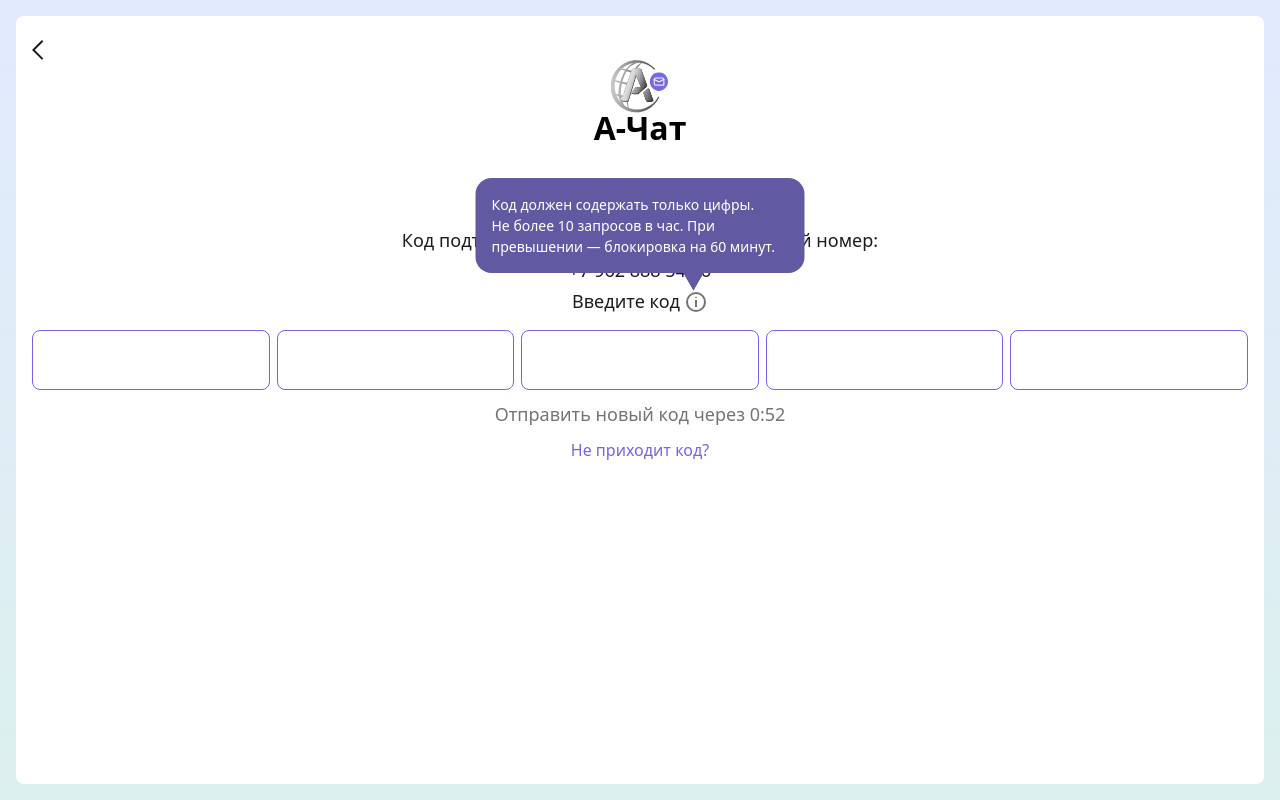
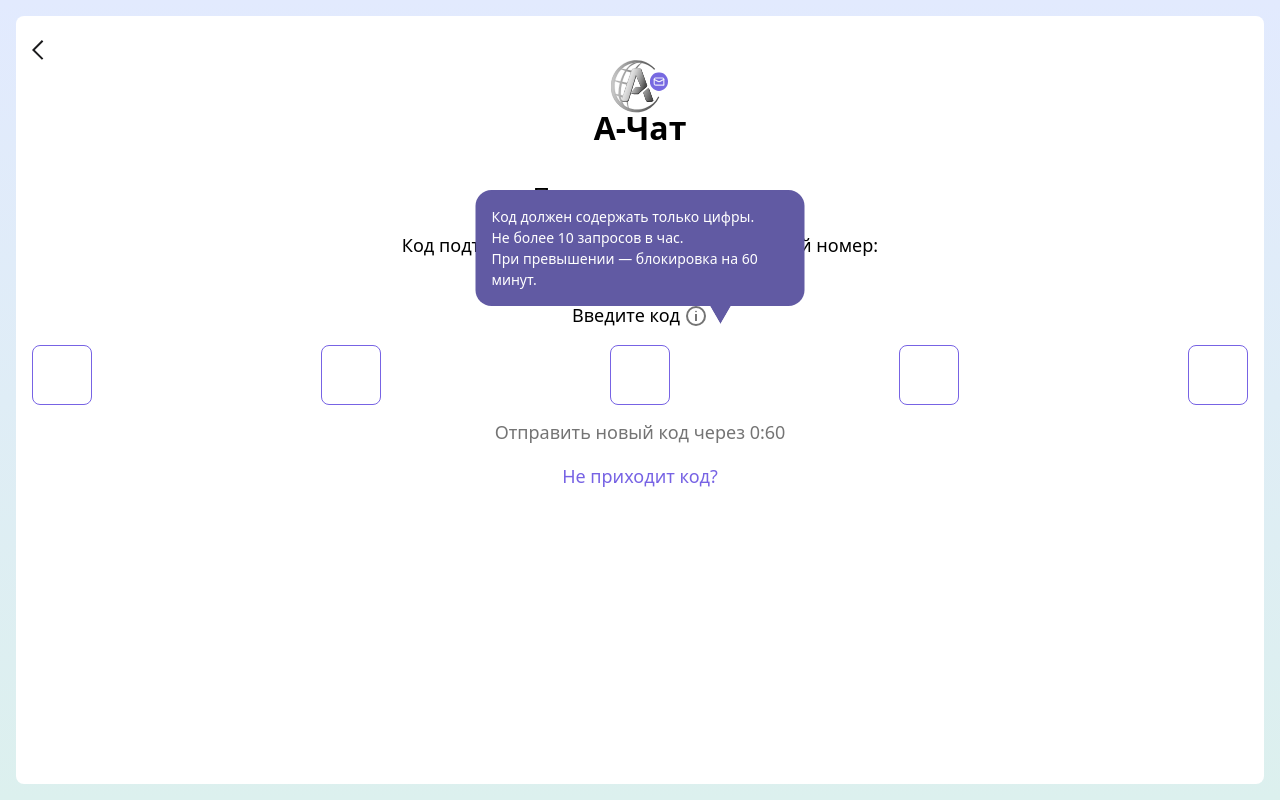
Before and after one commit to Dias-06/chat-frontend-fork, a Next.js app: page /signup/confirmation in a window 1280 px wide. Both pictures are taken after a click on the element 695 px from the left and 301 px from the top of the page. Built offline with nearby package versions, Linux system fonts and the light colour scheme.

Commit message:
feat: добавить компонент ConfirmModal

```diff
--- a/app/globals.css
+++ b/app/globals.css
@@ -47,7 +47,7 @@
    --background-image-gradient-text: linear-gradient(
         to bottom,
         #D7D7D7 0%,
-        #FFF9F9 10%,
+        #FFF9F9 0%,
         #4F4C4C 100%
   );
 }
--- a/app/signup/confirmation/page.tsx
+++ b/app/signup/confirmation/page.tsx
@@ -10,17 +10,25 @@ import InformationIcon from "./ui/icons/InformationIcon";
 import CorrectIcon from "./ui/icons/CorrectIcon";
 import Triangle from "./ui/icons/Triangle";
 import OtpInput from "@/shared/ui/OtpInput/OTPInput";
-import { Button } from "@/shared/ui/Button";
+import { ConfirmModal } from "@/shared/ui/ConfirmModal/ConfirmModal";
 
 export default function ConfirmationPage() {
   const searchParams = useSearchParams();
-
   const phone = searchParams.get("phone") || "+7 962 888 54 36";
 
+  const MAX_ATTEMPTS = 5;
+
+  const LOCK_TIME = 10 * 60;
+
+  const [isLocked, setIsLocked] = useState(false);
+  const [lockSecondsLeft, setLockSecondsLeft] = useState(LOCK_TIME);
+
+  const [attemptsLeft, setAttemptsLeft] = useState(MAX_ATTEMPTS);
+  const [isLimitPopupOpen, setIsLimitPopupOpen] = useState(false);
+  const [isHelpModalOpen, setIsHelpModalOpen] = useState(false);
+
   const [showTooltip, setShowTooltip] = useState(false);
-
   const [showSentPopup, setShowSentPopup] = useState(false);
-
   const [timer, setTimer] = useState(60);
 
   const showCodeSentPopup = () => {
@@ -34,14 +42,86 @@ export default function ConfirmationPage() {
   };
 
   useEffect(() => {
-    if (timer === 0) return;
-    const int = setInterval(() => setTimer((t) => t - 1), 1000);
-    return () => clearInterval(int);
-  }, [timer]);
+    if (!showSentPopup) return;
+    const t = setTimeout(() => setShowSentPopup(false), 2000);
+    return () => clearTimeout(t);
+  }, [showSentPopup]);
+
+  useEffect(() => {
+    if (!isLocked) return;
+
+    const interval = setInterval(() => {
+      setLockSecondsLeft((s) => {
+        if (s <= 1) {
+          setIsLocked(false);
+          setAttemptsLeft(MAX_ATTEMPTS);
+          setTimer(0);
+          return LOCK_TIME;
+        }
+        return s - 1;
+      });
+    }, 1000);
+
+    return () => clearInterval(interval);
+  }, [isLocked]);
+
+  const handleOtpError = () => {
+    setAttemptsLeft((prev) => {
+      const next = prev - 1;
+
+      if (next <= 0) {
+        setIsLocked(true);
+        setIsLimitPopupOpen(true);
+        setLockSecondsLeft(LOCK_TIME);
+      }
+
+      return next;
+    });
+  };
+
+  const renderResendBlock = () => {
+    if (isLocked) {
+      if (lockSecondsLeft > 0) {
+        return (
+          <p className="text-gray text-[18px] font-medium text-center">
+            Повторить попытку через{" "}
+            {String(Math.floor(lockSecondsLeft / 60)).padStart(2, "0")}:
+            {String(lockSecondsLeft % 60).padStart(2, "0")}
+          </p>
+        );
+      }
+
+      return (
+        <p
+          onClick={handleResend}
+          className="text-primary text-[18px] font-medium text-center cursor-pointer"
+        >
+          Отправить новый код
+        </p>
+      );
+    }
+
+    if (timer === 0) {
+      return (
+        <p
+          onClick={handleResend}
+          className="text-primary text-[18px] font-medium text-center cursor-pointer"
+        >
+          Отправить новый код
+        </p>
+      );
+    }
+
+    return (
+      <p className="text-gray text-[18px] font-medium text-center">
+        Отправить новый код через 0:{timer < 10 ? `0${timer}` : timer}
+      </p>
+    );
+  };
 
   return (
     <main className="bg-gradient-main h-screen w-full grid relative">
-      <section className="m-4 px-4 pt-6 pb-10 bg-white rounded-lg flex flex-col relative">
+      <section className="m-4 px-4 pt-6 pb-10 bg-white rounded-lg flex flex-col relative overflow-hidden">
         {showSentPopup && (
           <div className="absolute flex items-center gap-1 top-0 left-0 w-full h-10 bg-black/60 text-white text-[14px] px-4 py-2 rounded-lg z-20">
             <CorrectIcon />
@@ -62,64 +142,94 @@ export default function ConfirmationPage() {
           <h1 className="text-[32px] leading-tight text-center font-semibold mt-12">
             А-Чат
           </h1>
-          <h2 className="font-medium text-2xl leading-[1.2] text-center mt-8 text-black">
+
+          <h2 className="font-medium text-2xl text-center mt-8">
             Подтвердите вход
           </h2>
 
-          <p className="font-normal text-[18px] leading-[1.3] mt-5 text-center text-black">
+          <p className="text-[18px] mt-5 text-center">
             Код подтверждения отправлен на следующий номер:
           </p>
 
-          <p className="font-medium text-[18px] leading-[1.2] text-black mt-2 text-center">
-            {phone}
-          </p>
+          <p className="font-medium text-[18px] mt-2 text-center">{phone}</p>
         </header>
 
         <div className="flex flex-col relative mt-2">
           <div className="flex items-center justify-center gap-1 mb-4">
             {showTooltip && (
-              <div className="absolute -top-28 left-1/2 transform -translate-x-1/2 w-[329px] bg-primary-dark text-white text-[14px] p-4 rounded-2xl z-10">
-                Код должен содержать только цифры. <br /> Не более 10 запросов в
-                час. При превышении — блокировка на 60 минут.
-                <div className="absolute right-[57px] -bottom-[18px] -translate-x-1/2">
+              <div className="absolute -top-28 left-1/2 -translate-x-1/2 w-full max-w-[329px] bg-primary-dark text-white text-[14px] p-4 rounded-2xl z-10">
+                Код должен содержать только цифры.
+                <br />
+                Не более 10 запросов в час.
+                <br />
+                При превышении — блокировка на 60 минут.
+                <div className="absolute right-[57px] -bottom-[18px]">
                   <Triangle />
                 </div>
               </div>
             )}
-            <p className="text-[18px] text-black leading-[1.2] font-medium">
-              Введите код
-            </p>
+
+            <p className="text-[18px] font-medium">Введите код</p>
 
             <span
-              className="cursor-pointer text-[18px]"
+              className="cursor-pointer"
               onClick={() => setShowTooltip((v) => !v)}
             >
               <InformationIcon />
             </span>
           </div>
 
-          <OtpInput id="otp" correctCode="12345" />
+          <OtpInput id="otp" correctCode="12345" onError={handleOtpError} />
         </div>
 
         <div className="mt-3.5 flex flex-col text-center">
-          {timer === 0 ? (
-            <button
-              onClick={handleResend}
-              className="text-primary text-[18px] leading-[1.2] font-medium"
-            >
-              Отправить новый код
-            </button>
-          ) : (
-            <p className="text-gray text-[18px] leading-[1.2] font-medium">
-              Отправить новый код через 0:{timer < 10 ? `0${timer}` : timer}
-            </p>
-          )}
-
-          <Button type="button" size="lg" full variant="transparent">
+          {renderResendBlock()}
+          <p
+            className="leading-[120%] text-lg mt-5 font-medium text-primary"
+            onClick={() => setIsHelpModalOpen(true)}
+          >
             Не приходит код?
-          </Button>
+          </p>
         </div>
       </section>
+
+      <ConfirmModal
+        isOpen={isLimitPopupOpen}
+        title="Лимит исчерпан"
+        description="Попробуйте позднее"
+        buttonsLayout="column"
+        spacing="default"
+        buttons={[
+          {
+            label: "Обратиться в поддержку",
+            onClick: () => {},
+          },
+          {
+            label: "Назад",
+            onClick: () => setIsLimitPopupOpen(false),
+          },
+        ]}
+        onClose={() => setIsLimitPopupOpen(false)}
+      />
+      <ConfirmModal
+        isOpen={isHelpModalOpen}
+        title="Не приходит код?"
+        buttonsLayout="column"
+        spacing="compact"
+        buttons={[
+          {
+            label: "Обратиться в поддержку",
+            onClick: () => {
+              setIsHelpModalOpen(false);
+            },
+          },
+          {
+            label: "Назад",
+            onClick: () => setIsHelpModalOpen(false),
+          },
+        ]}
+        onClose={() => setIsHelpModalOpen(false)}
+      />
     </main>
   );
 }
--- /dev/null
+++ b/src/shared/ui/ConfirmModal/ConfirmModal.tsx
@@ -0,0 +1,135 @@
+"use client";
+
+import { useEffect } from "react";
+import { Button } from "../Button";
+import { ConfirmModalProps, ConfirmModalSpacing } from "./ConfirmModal.types";
+
+type SpacingPreset = {
+  titleMargin: string;
+  subtitleMargin?: string;
+  checkedMargin?: string;
+};
+
+const spacingMap: Record<ConfirmModalSpacing, SpacingPreset> = {
+  compact: {
+    titleMargin: "mt-8 mb-6",
+  },
+  default: {
+    titleMargin: "mt-9",
+    subtitleMargin: "mt-2 mb-5",
+  },
+  checked: {
+    titleMargin: "mt-5",
+    subtitleMargin: "mt-2",
+    checkedMargin: "my-4",
+  },
+};
+
+export const ConfirmModal = ({
+  isOpen,
+  title,
+  description,
+  description2,
+  checkedDescription,
+  buttons,
+  buttonsLayout = "column",
+  spacing = "default",
+  defaultSpacingOverride,
+  onClose,
+}: ConfirmModalProps) => {
+  useEffect(() => {
+    if (!isOpen) return;
+    document.body.style.overflow = "hidden";
+    return () => {
+      document.body.style.overflow = "";
+    };
+  }, [isOpen]);
+
+  if (!isOpen) return null;
+
+  const basePreset = spacingMap[spacing];
+
+  const spacingPreset =
+    spacing === "default" && defaultSpacingOverride
+      ? { ...basePreset, ...defaultSpacingOverride }
+      : basePreset;
+
+  return (
+    <div className="fixed inset-0 z-50 flex items-center justify-center">
+      <div
+        className="fixed inset-0 m-4 rounded-lg bg-overlay"
+        onClick={() => onClose?.()}
+      />
+
+      <div
+        className="relative z-10 mx-8 w-full max-w-[400px] rounded-2xl bg-white px-5 pb-6 shadow-xl"
+        onClick={(e) => e.stopPropagation()}
+      >
+        <h3
+          className={`${spacingPreset.titleMargin} text-center text-lg font-medium leading-[1.2]`}
+        >
+          {title}
+        </h3>
+
+        {(description || description2) && (
+          <div
+            className={`${spacingPreset.subtitleMargin} space-y-1 text-center text-base leading-[1.3] text-gray`}
+          >
+            {description && <p>{description}</p>}
+            {description2 && <p>{description2}</p>}
+          </div>
+        )}
+
+        {checkedDescription && (
+          <div
+            className={`${spacingPreset.checkedMargin} flex items-center justify-center gap-2 text-sm text-gray`}
+          >
+            <span className="flex h-6 w-6  items-center justify-center rounded-full bg-primary">
+              <svg
+                width="22"
+                height="22"
+                viewBox="0 0 22 22"
+                fill="none"
+                xmlns="http://www.w3.org/2000/svg"
+              >
+                <path
+                  d="M10.8 0C4.8384 0 0 4.8384 0 10.8C0 16.7616 4.8384 21.6 10.8 21.6C16.7616 21.6 21.6 16.7616 21.6 10.8C21.6 4.8384 16.7616 0 10.8 0ZM8.64 16.2L3.24 10.8L4.7628 9.2772L8.64 13.1436L16.8372 4.9464L18.36 6.48L8.64 16.2Z"
+                  fill="#7769E1"
+                />
+              </svg>
+            </span>
+            <p>{checkedDescription}</p>
+          </div>
+        )}
+
+        {buttons && (
+          <div
+            className={`flex gap-2 ${
+              buttonsLayout === "row" ? "flex-row" : "flex-col"
+            }`}
+          >
+            {buttons.map((btn, index) => (
+              <Button
+                key={index}
+                full
+                size="lg"
+                variant={
+                  buttonsLayout === "row"
+                    ? index === 0
+                      ? "secondary"
+                      : "primary"
+                    : index === 0
+                    ? "primary"
+                    : "secondary"
+                }
+                onClick={btn.onClick}
+              >
+                {btn.label}
+              </Button>
+            ))}
+          </div>
+        )}
+      </div>
+    </div>
+  );
+};
--- /dev/null
+++ b/src/shared/ui/ConfirmModal/index.ts
@@ -0,0 +1,2 @@
+export { ConfirmModal } from "./ConfirmModal";
+export type { ConfirmModalProps } from "./ConfirmModal.types";
--- a/src/shared/ui/OtpInput/OTPInput.tsx
+++ b/src/shared/ui/OtpInput/OTPInput.tsx
@@ -11,10 +11,19 @@ interface OtpInputProps {
   length?: number;
   correctCode: string;
   id?: string;
+  onError?: () => void;
+  onSuccess?: () => void;
 }
+
 const MAX_ATTEMPTS = 5;
 
-const OtpInput: React.FC<OtpInputProps> = ({ length = 5, correctCode, id }) => {
+const OtpInput: React.FC<OtpInputProps> = ({
+  length = 5,
+  correctCode,
+  id,
+  onError,
+  onSuccess,
+}) => {
   const inputRef = useRef<HTMLInputElement>(null);
   const reactId = useId();
   const safeId = id ?? `otp-${reactId}`;
@@ -45,10 +54,13 @@ const OtpInput: React.FC<OtpInputProps> = ({ length = 5, correctCode, id }) => {
 
     if (value === correctCode) {
       setError(false);
+      onSuccess?.();
       return;
     }
 
     setError(true);
+
+    onError?.();
 
     setAttemptsLeft((prev) => {
       const next = prev - 1;
@@ -59,7 +71,7 @@ const OtpInput: React.FC<OtpInputProps> = ({ length = 5, correctCode, id }) => {
     });
 
     setValue("");
-  }, [value, length, correctCode, isLocked]);
+  }, [value, length, correctCode, isLocked, onError, onSuccess]);
 
   useEffect(() => {
     if (value.length === length) checkCode();
@@ -67,7 +79,7 @@ const OtpInput: React.FC<OtpInputProps> = ({ length = 5, correctCode, id }) => {
 
   const baseCellStyle = `
     flex flex-1 items-center justify-center
-    w-[60px] h-[60px]
+    max-w-[60px] w-full h-[60px]
     text-[18px] rounded-lg text-black
     bg-transparent transition-colors
   `;
```
Also changed, not shown: app/signup/phone-input/page.tsx (+35 -53 lines), app/signup/welcome/page.tsx (+24 -6 lines), src/shared/ui/ConfirmModal/ConfirmModal.types.ts (added, +23 -0 lines).
